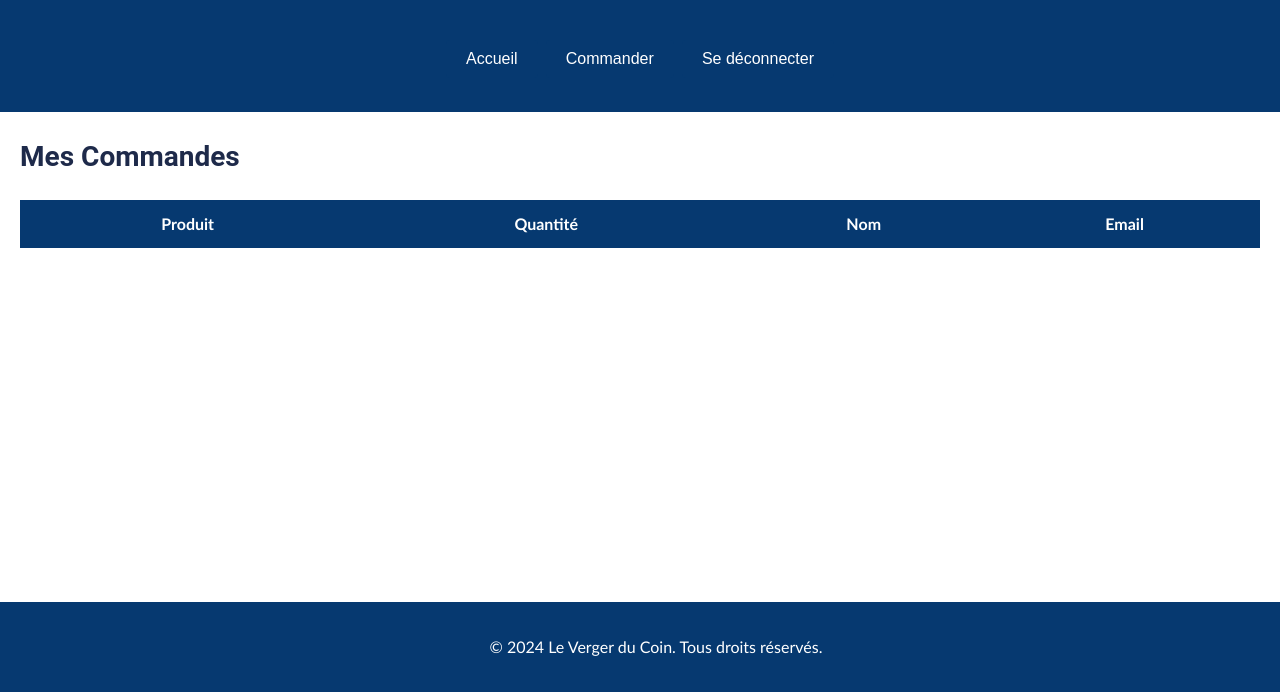
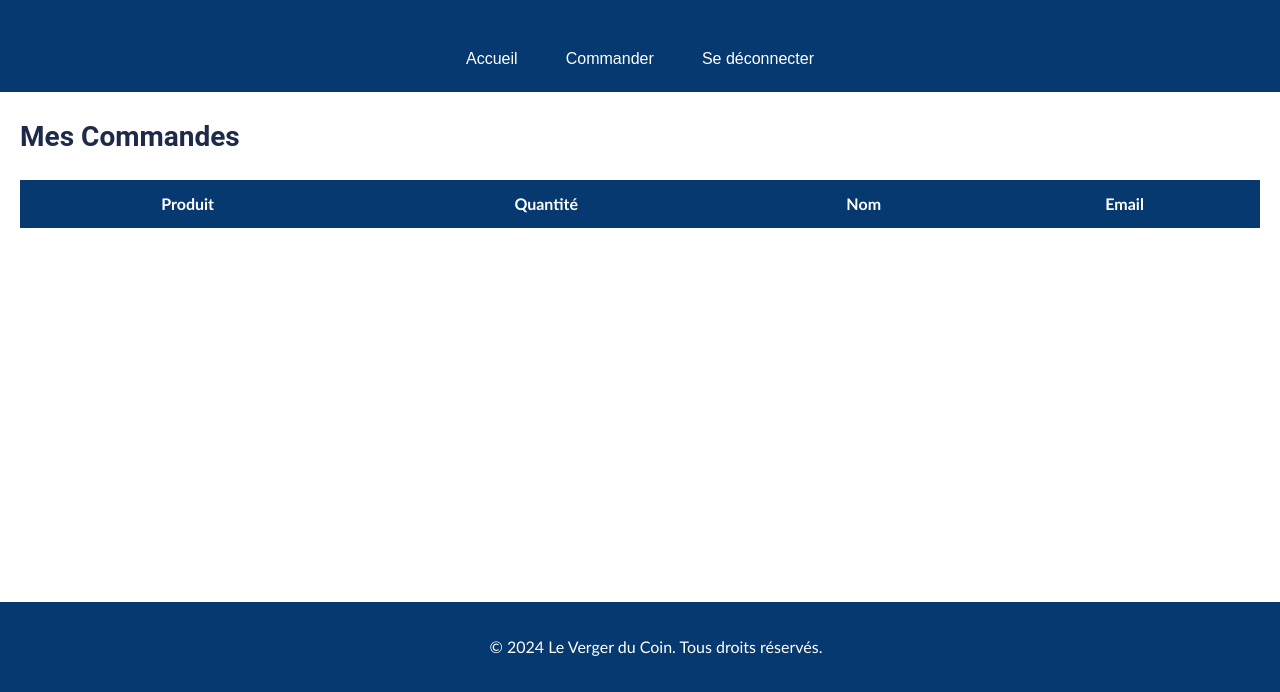
Before and after one commit to salomemn/levergerducoin, a website: page public/historique.html in a window 1280 px wide. Shown: the part 108-800 px from the top of the page. Drawn offline with Linux system fonts and the light colour scheme.

Commit message:
Update historique.html

```diff
--- a/public/historique.html
+++ b/public/historique.html
@@ -1,12 +1,14 @@
 <!DOCTYPE html>
 <html lang="en">
+
 <head>
     <meta charset="UTF-8">
     <meta http-equiv="X-UA-Compatible" content="IE=edge">
     <link rel="stylesheet" href="styles.css">
     <meta name="viewport" content="width=device-width, initial-scale=1.0">
-    <title>Admin Dashboard</title>
+    <title>Historique</title>
 </head>
+
 <body>
     <header>
         <h1>Le Verger du Coin</h1>
@@ -15,10 +17,6 @@
         <button onclick="order()">Accueil</button>
         <button onclick="order()">Commander</button>
         <button onclick="logout()">Se déconnecter</button>
-    </div>
-
-    <div id="toolbar">
-        <!-- ... (toolbar buttons) ... -->
     </div>
 
     <section id="ordersSection">
@@ -33,7 +31,6 @@
                 </tr>
             </thead>
             <tbody id="salesTableBody">
-                <!-- Orders data will be dynamically added here -->
             </tbody>
         </table>
     </section>
@@ -45,14 +42,12 @@
 
     <script src="script.js"></script>
     <script>
-    // Fetch and display client's orders
         function fetchAndDisplaySales() {
-  // Ensure loggedInUsername is set
             if (!loggedInUsername) {
                 console.error('Error: loggedInUsername is not set');
                 return;
             }
-  console.log('Current loggedInUsername:', loggedInUsername);  // Add this line to log the value
+            console.log('Current loggedInUsername:', loggedInUsername);
 
 
             fetch(`http://localhost:3000/sales/${loggedInUsername}`)
@@ -60,10 +55,8 @@
                 .then(data => {
                     const salesTableBody = document.getElementById('salesTableBody');
 
-          // Clear existing rows
                     salesTableBody.innerHTML = '';
 
-          // Add new rows for sales data only
                     if (data.sales) {
                         data.sales.forEach(sale => {
                             const row = salesTableBody.insertRow();
@@ -82,7 +75,6 @@
                 .catch(error => console.error('Error fetching client orders:', error));
         }
 
-// Function to get URL parameters
         function getUrlParameter(name) {
             name = name.replace(/[\[\]]/g, '\\$&');
             const regex = new RegExp('[?&]' + name + '(=([^&#]*)|&|#|$)');
@@ -92,8 +84,6 @@ function getUrlParameter(name) {
             return decodeURIComponent(results[2].replace(/\+/g, ' '));
         }
 
-
-    // Call this function when the page loads
         window.onload = function () {
             fetchAndDisplaySales();
         };
@@ -101,4 +91,5 @@ function getUrlParameter(name) {
 
     </script>
 </body>
+
 </html>
```
Lines whose indentation alone changed are shown as unchanged.
